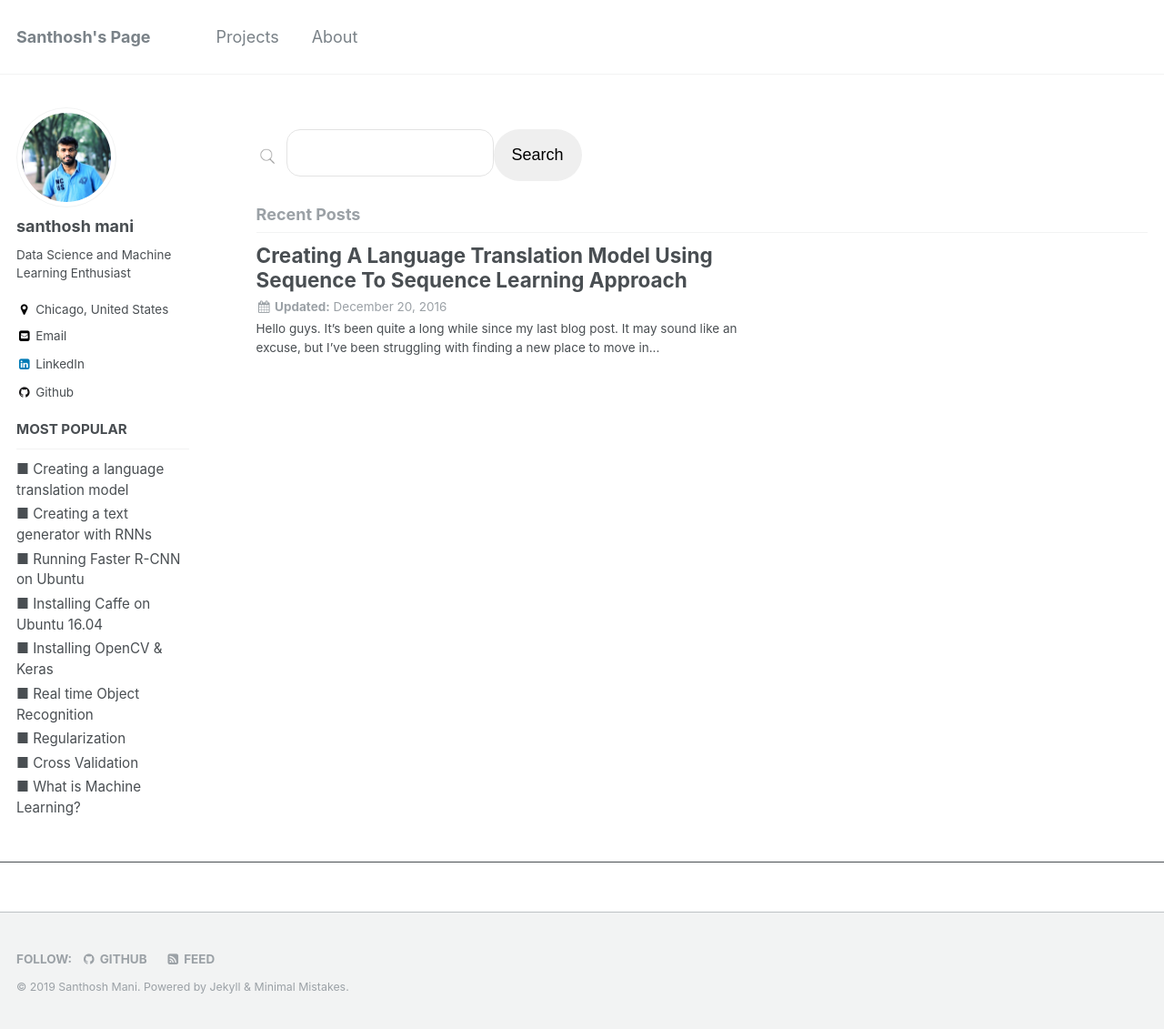
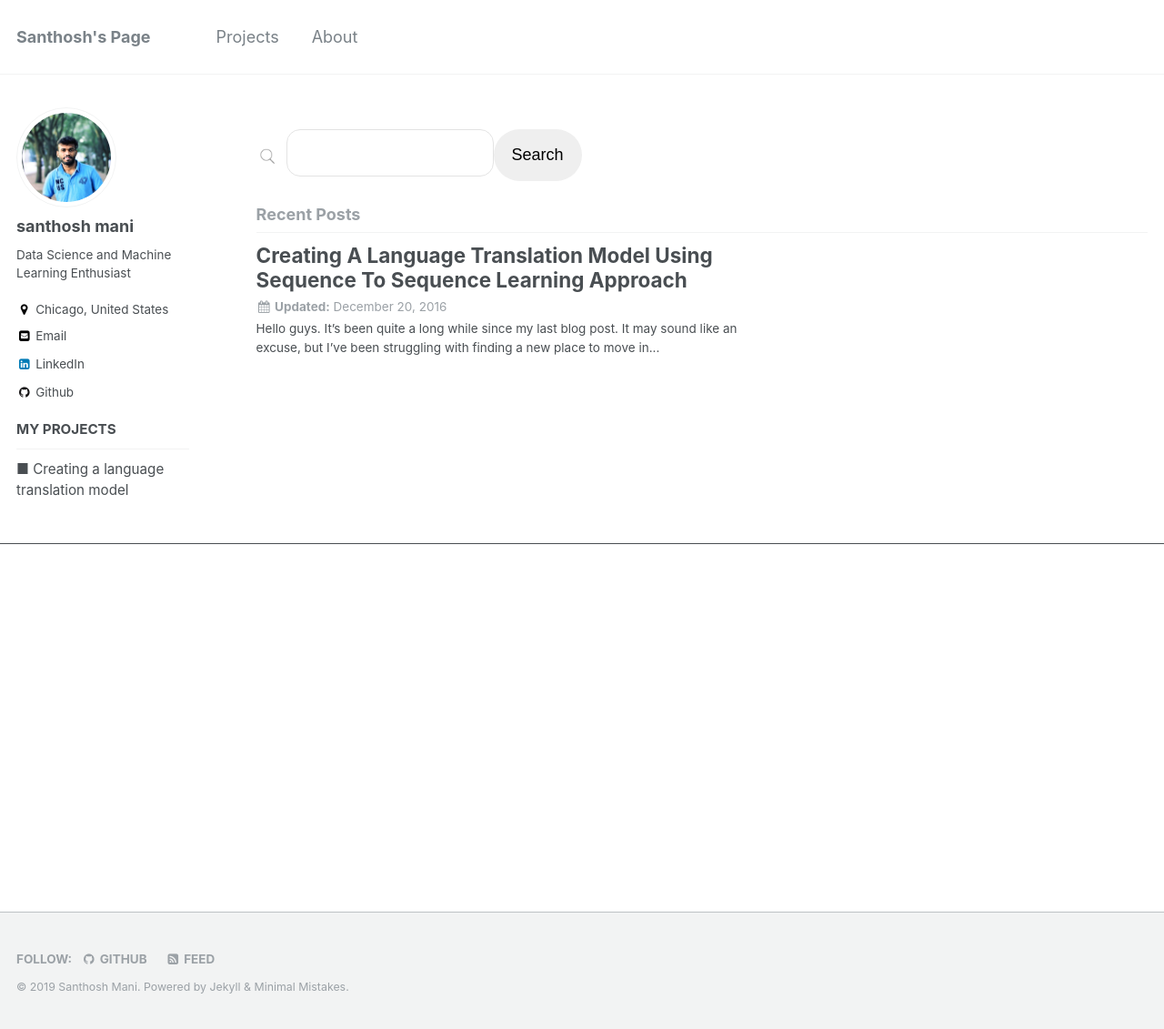
Before and after one commit to santhoshmani888/santhosh.github.io, a Jekyll site: the page built from index.html, in a window 1280 px wide and 1131 px high. Shown: the whole window at 91% size. Built offline with Jekyll 4.4.1, drawn with Linux system fonts in a browser that asks for light colours; nearby versions of some CDN libraries; the list of posts is cut into pages by our own code.

Commit message:
Update navigation.yml

```diff
--- a/_data/navigation.yml
+++ b/_data/navigation.yml
@@ -11,31 +11,7 @@
 
 
 posts:
-  - title: Most Popular
+  - title: my Projects
     children:
       - title: "■ Creating a language translation model"
         url: /project/Sequence-To-Sequence/
-
-      - title: "■ Creating a text generator with RNNs"
-        url: /project/Creating-Text-Generator-Using-Recurrent-Neural-Network/
-
-      - title: "■ Running Faster R-CNN on Ubuntu"
-        url: /project/Running-Faster-RCNN-Ubuntu/
-
-      - title: "■ Installing Caffe on Ubuntu 16.04"
-        url: /project/Installing-Caffe-Ubuntu/
-
-      - title: "■ Installing OpenCV & Keras"
-        url: /tutorial/Setting-Up-Python-Environment-For-Computer-Vision-And-Machine-Learning/
-
-      - title: "■ Real time Object Recognition"
-        url: /project/Real-Time-Object-Recognition-part-two/
-
-      - title: "■ Regularization"
-        url: /tutorial/Regularization/
-
-      - title: "■ Cross Validation"
-        url: /tutorial/Cross-Validation/
-
-      - title: "■ What is Machine Learning?"
-        url: /tutorial/Machine-Learning-Definition/
```
